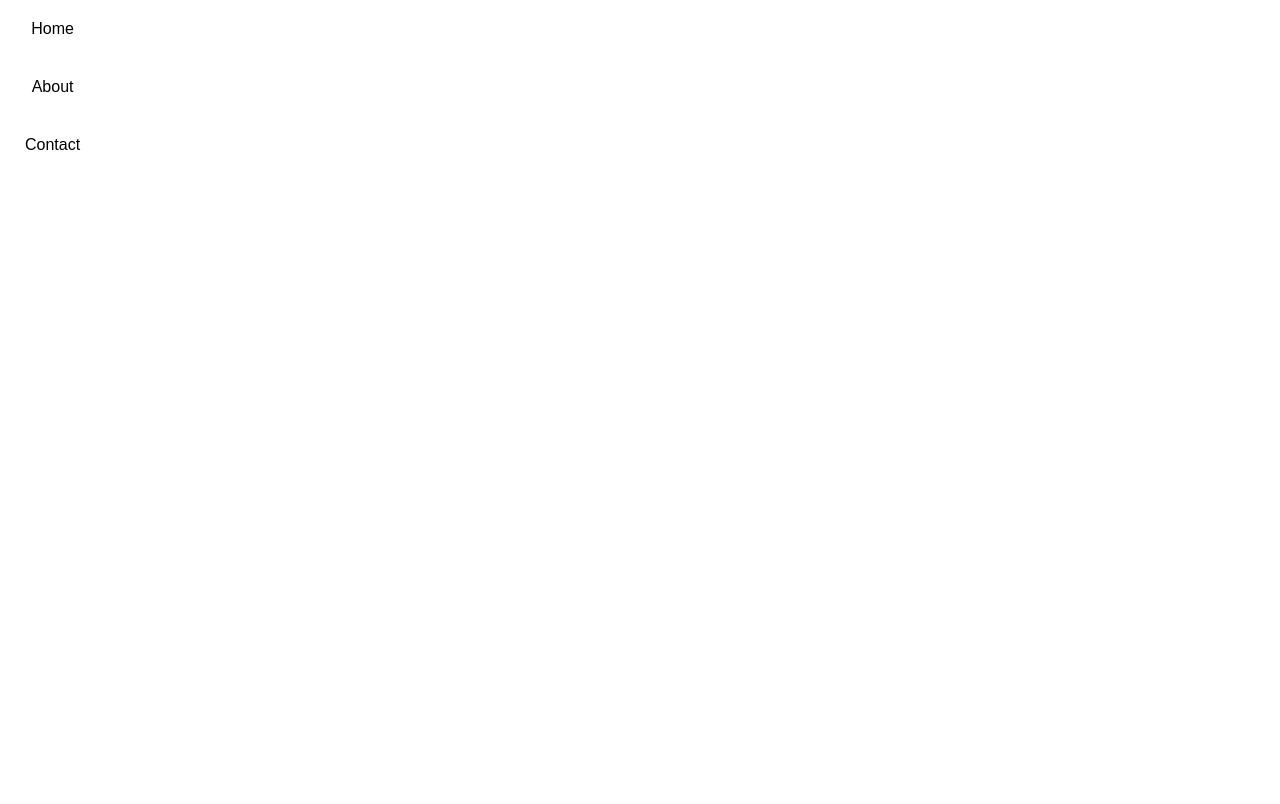
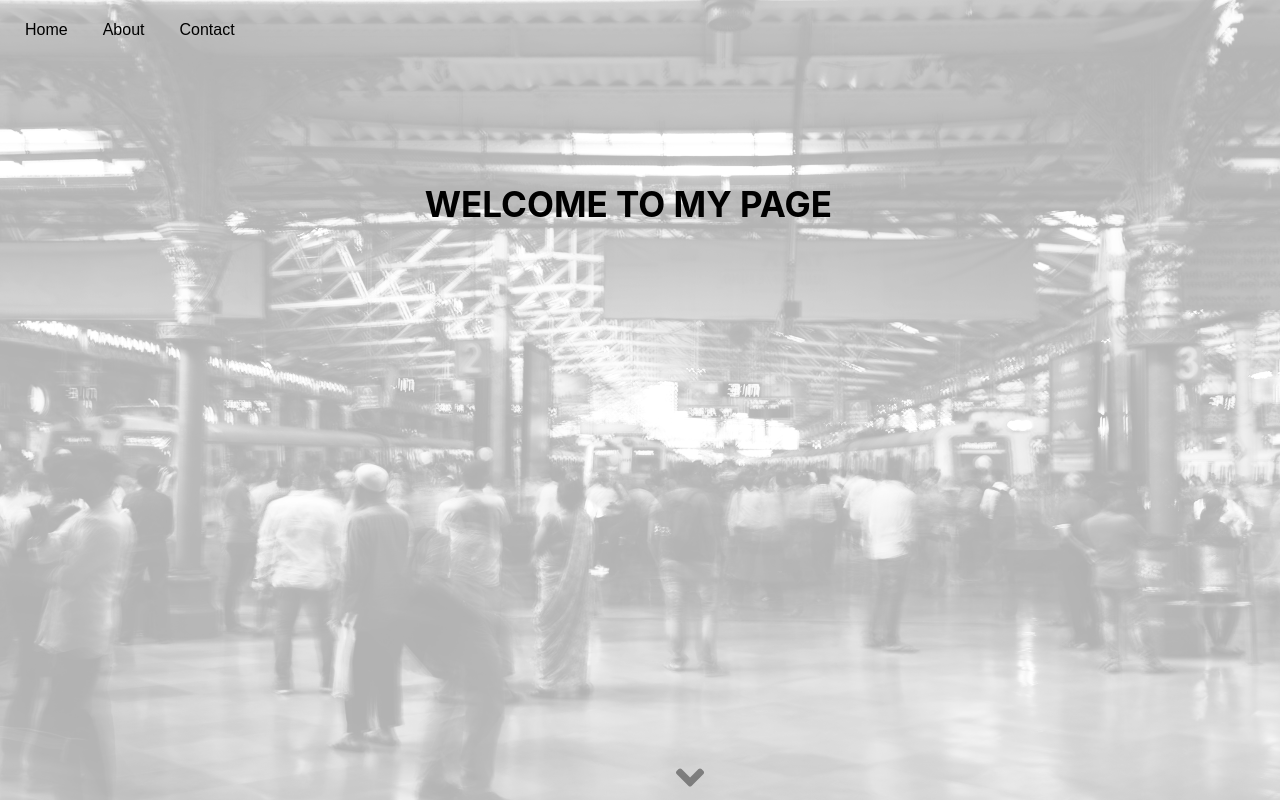
Before and after one commit to jozef-wolf/photo-gallery, a React (Create React App) app: page / in a window 1280 px wide. Built offline with nearby package versions, Linux system fonts and the light colour scheme.

Commit message:
navbar underline fixed

```diff
--- a/src/App.js
+++ b/src/App.js
@@ -6,7 +6,7 @@ function App() {
   return (
     <div className="App">
       <Navbar />
-      {/* <FirstSection /> */}
+      <FirstSection />
     </div>
   );
 }
--- a/src/components/navbar/Navbar.js
+++ b/src/components/navbar/Navbar.js
@@ -1,7 +1,7 @@
 import React, { useState } from "react";
 
 const Navbar = () => {
-  const [showLinks, setShowLinks] = useState(true);
+  const [showLinks, setShowLinks] = useState(false);
 
   return (
     <div className="Navbar">
@@ -11,7 +11,7 @@ const Navbar = () => {
           <a href="/about">About</a>
           <a href="/contact">Contact</a>
         </div>
-        <button> Open</button>
+        <button onClick={() => setShowLinks(!showLinks)}> Open</button>
       </div>
       <div className="right-side"></div>
     </div>
--- a/src/css/base.css
+++ b/src/css/base.css
@@ -61,6 +61,7 @@ body {
   font-family: 25px;
   margin-left: 15px;
   padding: 20px 10px;
+  position: relative;
 }
 .Navbar .left-side .links a:hover {
   color: #000;
@@ -71,7 +72,7 @@ body {
   position: absolute;
   width: 20px;
   height: 2px;
-  left: 50%;
+  left: 20%;
   margin-top: 20px;
   background: #000;
   transform: scale(0, 1);
--- a/src/css/main.css
+++ b/src/css/main.css
@@ -94,6 +94,7 @@ body {
   font-family: 25px;
   margin-left: 15px;
   padding: 20px 10px;
+  position: relative;
 }
 .Navbar .left-side .links a:hover {
   color: #000;
@@ -104,7 +105,7 @@ body {
   position: absolute;
   width: 20px;
   height: 2px;
-  left: 50%;
+  left: 20%;
   margin-top: 20px;
   background: #000;
   transform: scale(0, 1);
--- a/src/scss/base.scss
+++ b/src/scss/base.scss
@@ -55,6 +55,7 @@ body {
         font-family: 25px;
         margin-left: 15px;
         padding: 20px 10px;
+        position: relative;
         &:hover {
           color: #000;
           cursor: pointer;
@@ -64,7 +65,7 @@ body {
           position: absolute;
           width: 20px;
           height: 2px;
-          left: 50%;
+          left: 20%;
           margin-top: 20px;
           background: #000;
           transform: scale(0, 1);
```
Also changed, not shown: 2 other files (tests, documents, lock files or other folders).
